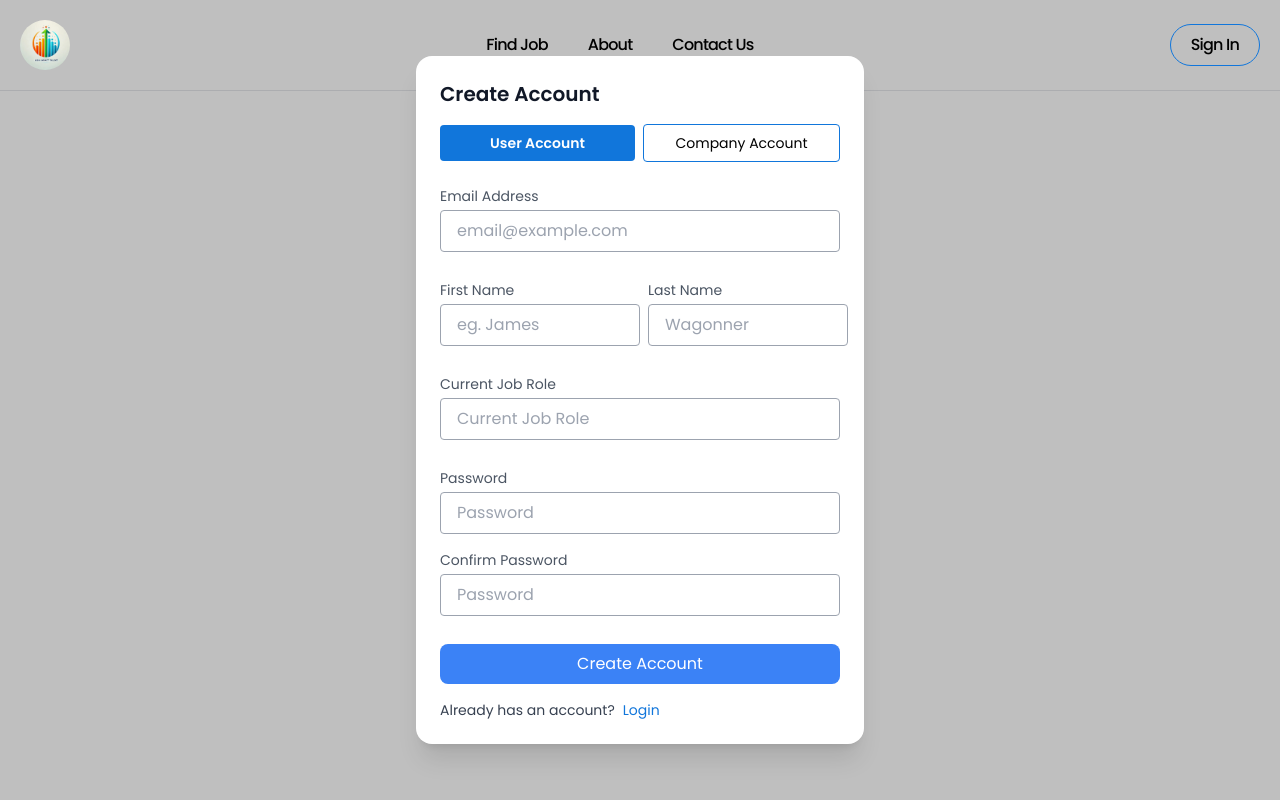
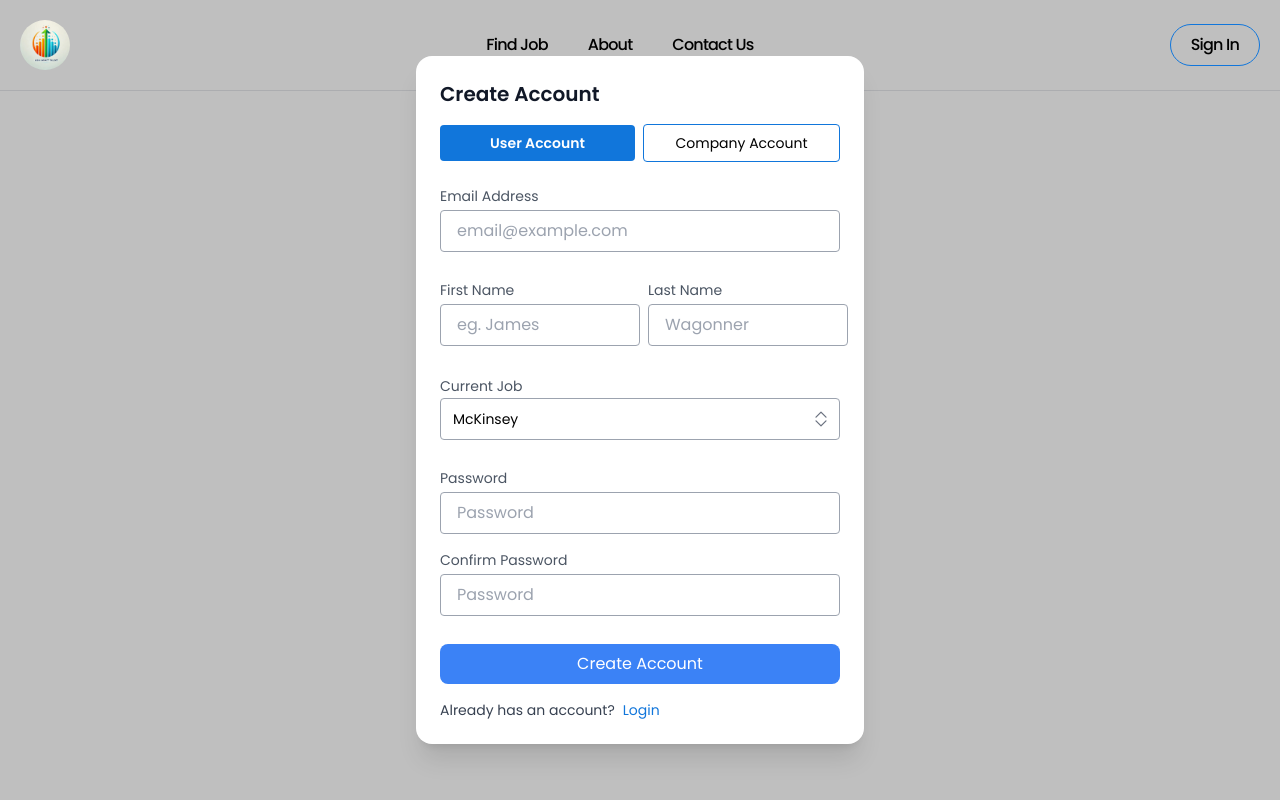
Before and after one commit to skehargit/demojobPortal, a React (Vite) app in the folder client/: page /user-auth in a window 1280 px wide. Shown: the top 800 px of the page. Built offline with nearby package versions, Linux system fonts and the light colour scheme.

Commit message:
dropDown added

```diff
--- a/client/src/components/JobTypes.jsx
+++ b/client/src/components/JobTypes.jsx
@@ -2,15 +2,32 @@ import { Fragment, useState } from "react";
 import { Listbox, Transition } from "@headlessui/react";
 import { BsCheck2, BsChevronExpand } from "react-icons/bs";
 
-const types = ["Full-Time", "Part-Time", "Contract", "Intern"];
+const types = ["McKinsey",
+  "Boston Consulting Group (BCG)",
+  "Bain & Company",
+  "Oliver Wyman",
+  "Deloitte",
+  "PricewaterhouseCoopers",
+  "Strategy&",
+  "Ernst & Young",
+  "EY-Parthenon",
+  "KPMG",
+  "LEK",
+  "Roland Berger",
+  "Kearney",
+  "Accenture strategy",
+  "Alvarez and marsal",
+  "Everest",
+  "TSMG",
+  ,"others(please specify)"];
 
-export default function JobTypes({ jobTitle, setJobTitle }) {
+export default function JobTypes({ currentJobRole, setCurrentJobRole }) {
   return (
     <div className='w-full '>
-      <Listbox value={jobTitle} onChange={setJobTitle}>
+      <Listbox value={currentJobRole} onChange={setCurrentJobRole}>
         <div className='relative'>
           <Listbox.Button className='relative w-full cursor-default rounded bg-white py-2.5 pl-3 pr-10 text-left focus:outline-none border border-gray-400 focus:border-blue-500 focus:ring-1 focus:ring-blue-500  sm:text-sm'>
-            <span className='block truncate'>{jobTitle}</span>
+            <span className='block truncate'>{currentJobRole}</span>
             <span className='pointer-events-none absolute inset-y-0 right-0 flex items-center pr-2'>
               <BsChevronExpand
                 className='h-5 w-5 text-gray-500'
--- a/client/src/components/SignUp.jsx
+++ b/client/src/components/SignUp.jsx
@@ -7,8 +7,10 @@ import TextInput from "./TextInput";
 import { apiRequest } from "../utils";
 import CustomButton from "./CustomButton";
 import { Login } from "../redux/userSlice";
+import JobTypes from "./JobTypes";
 
 const SignUp = ({ open, setOpen }) => {
+  const [currentJobRole, setCurrentJobRole] = useState("McKinsey");
   const dispatch = useDispatch();
   const location = useLocation();
   const [loading, setloadting] = useState(false);
@@ -30,6 +32,7 @@ const SignUp = ({ open, setOpen }) => {
   const closeModal = () => setOpen(false);
 
   const onSubmit = async (formData) => {
+    const newData = { ...formData, currentJobRole: currentJobRole };
     let URL = null;
     if (isRegister) {
       if (accountType === "seeker") {
@@ -50,7 +53,7 @@ const SignUp = ({ open, setOpen }) => {
       const res = await apiRequest({
         url: URL,
         method: "POST",
-        data: formData,
+        data: newData,
       });
       console.log(res);
       if (res?.status === "failed") {
@@ -203,21 +206,12 @@ const SignUp = ({ open, setOpen }) => {
                       </div>
                     )}
                     {(isRegister&&accountType=='seeker')&& (
-                        <div className="w-full">
-                          <TextInput
-                          name="currentJobRole"
-                            label="Current Job Role"
-                            placeholder="Current Job Role"
-                            type="text"
-                            register={register("currentJobRole", {
-                              required: "Current Job Role Required!",
-                            })}
-                            error={
-                              errors.currentJobRole ? errors.currentJobRole?.message : ""
-                            }
-                          />
-                        </div>
+                        <div className={`w-full mt-2`}>
+                        <label className="text-gray-600 text-sm mb-1">Current Job</label>
+                        <JobTypes currentJobRole={currentJobRole} setCurrentJobRole={setCurrentJobRole} />
+                      </div>
                       )}
+
                     <div className={`w-full flex ${isRegister&&"flex-col"}  gap-1 md:gap-2`}>
                       <div className="w-full">
                         <TextInput
```
